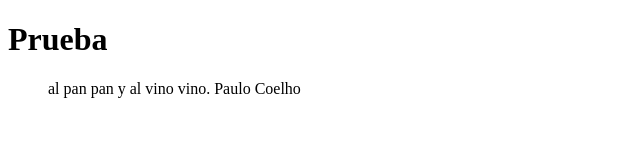
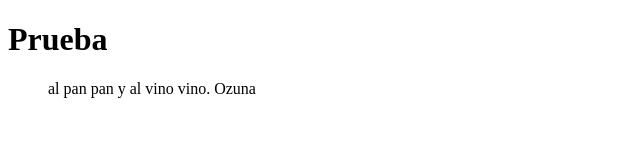
Before and after one commit to 2190031/practica_en_equipo, a plain HTML site: page Index.html in a window 1280 px wide. Shown: the full height of the page, 0-640 px from the left. Drawn offline with Linux system fonts and the light colour scheme.

Commit message:
Cambie el nombre del autor que es el original Ozuna

```diff
--- a/Index.html
+++ b/Index.html
@@ -12,6 +12,6 @@
 <h1>Prueba</h1>
 
 
-<blockquote>al pan pan y al vino vino. Paulo Coelho</blockquote>
+<blockquote>al pan pan y al vino vino. Ozuna</blockquote>
 
 </html>
```
